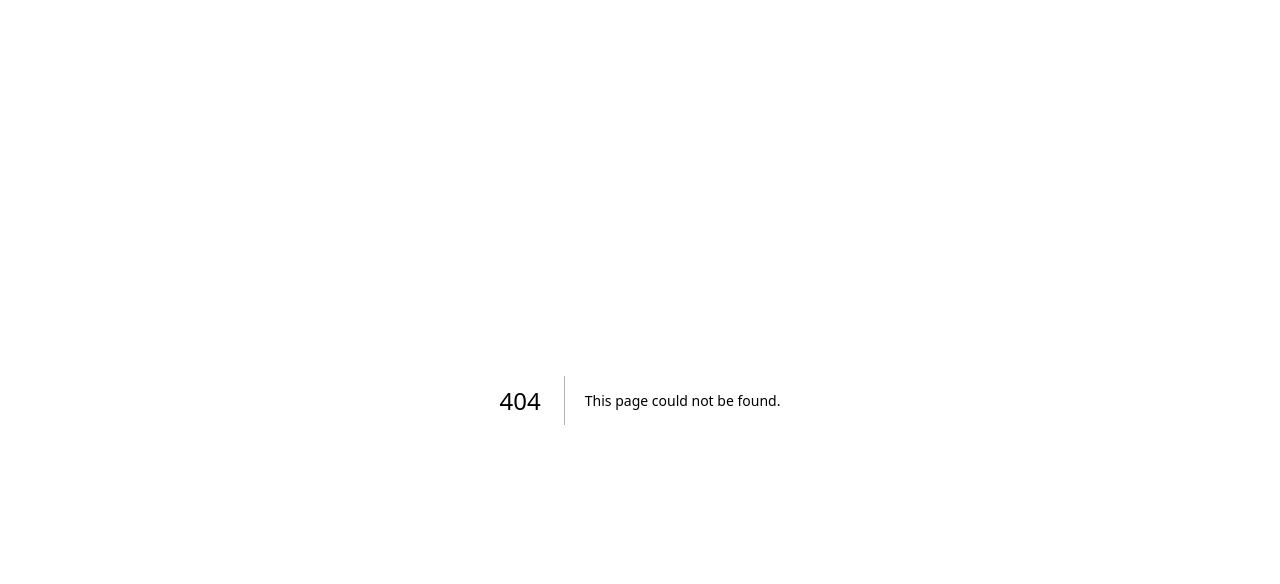
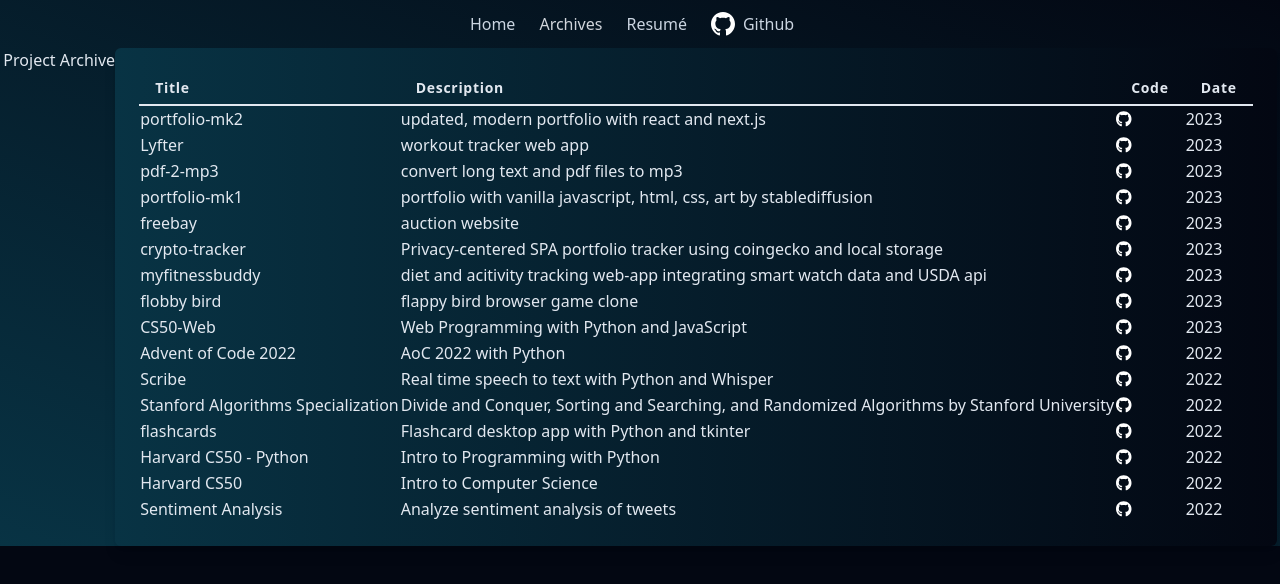
Before and after one commit to JohnZolton/portfolio-mk2, a Next.js app: page /projectarchive in a window 1280 px wide. Before the commit this address had no page. Shown: the top 584 px of the page. Built offline with nearby package versions, Linux system fonts and the light colour scheme.

Commit message:
styling and project archives page

```diff
--- a/package.json
+++ b/package.json
@@ -9,6 +9,10 @@
     "start": "next start"
   },
   "dependencies": {
+    "@fortawesome/fontawesome-svg-core": "^6.4.0",
+    "@fortawesome/free-brands-svg-icons": "^6.4.0",
+    "@fortawesome/free-solid-svg-icons": "^6.4.0",
+    "@fortawesome/react-fontawesome": "^0.2.0",
     "@t3-oss/env-nextjs": "^0.3.1",
     "next": "^13.4.2",
     "react": "18.2.0",
--- a/src/pages/components/navbar.tsx
+++ b/src/pages/components/navbar.tsx
@@ -11,17 +11,9 @@
           Home
         </Link>
         <Link
-          href=""
+          href="projectarchive"
           className="text-gray-300 hover:text-white hover:underline"
-        >
-          My Work
-        </Link>
-        <Link
-          href=""
-          className="text-slate-300 hover:text-white hover:underline"
-        >
-          About
-        </Link>
+        >Archives</Link>
         <Link
         legacyBehavior
           href=""
--- a/src/pages/components/pagelayout.tsx
+++ b/src/pages/components/pagelayout.tsx
@@ -2,7 +2,7 @@
 
 const PageLayout = (props: PropsWithChildren) => {
   return (
-    <main className="flex h-screen justify-center">
+    <main className="flex justify-center bg-gradient-to-tr from-cyan-950 to-gray-950">
       <div className="flex h-full w-full flex-col items-center">
         {props.children}
       </div>
--- /dev/null
+++ b/src/pages/projectarchive.tsx
@@ -0,0 +1,171 @@
+import NavBar from "./components/navbar";
+import PageLayout from "./components/pagelayout";
+import Image from "next/image";
+import Link from "next/link";
+import { FontAwesomeIcon } from "@fortawesome/react-fontawesome";
+import { faGithub } from "@fortawesome/free-brands-svg-icons";
+
+function ProjectPage() {
+
+  return (
+    <PageLayout>
+      <NavBar></NavBar>
+      <div className="flex flex-row flex-wrap justify-center">
+      Project Archive
+      <div className="bg-gradient-to-r from-cyan-950 to-gray-950 p-6 rounded-md shadow-lg">
+  <table className="table-auto w-full text-slate-200">
+    <thead>
+      <tr>
+        <th className="px-4 py-2 border-b-2 border-slate-200 text-left text-sm leading-4 tracking-wider">Title</th>
+        <th className="px-4 py-2 border-b-2 border-slate-200 text-left text-sm leading-4 tracking-wider">Description</th>
+        <th className="px-4 py-2 border-b-2 border-slate-200 text-left text-sm leading-4 tracking-wider">Code</th>
+        <th className="px-4 py-2 border-b-2 border-slate-200 text-left text-sm leading-4 tracking-wider">Date</th>
+      </tr>
+    </thead>
+    <tbody>
+      {projects.map((project, i) => (
+        <TableRow
+          key={i}
+          title={project.title}
+          description={project.description}
+          github={project.github}
+          date={project.date}
+        />
+      ))}
+    </tbody>
+  </table>
+</div>
+
+      </div>
+    </PageLayout>
+  );
+}
+
+export default ProjectPage;
+
+interface ProjectInfo {
+    title: string,
+    description: string,
+    github: string,
+    date: number,
+}
+
+function TableRow({title, description, github, date}: ProjectInfo){
+    return (
+        <tr>
+            <td>{title}</td>
+            <td>{description}</td>
+            <td>
+                <Link legacyBehavior href={github}>
+                <a
+                target="_blank"
+                rel="noopener noreferrer"
+                className="text-white transition duration-300 hover:text-red-500">
+                  <FontAwesomeIcon icon={faGithub} />
+                </a>
+                </Link>
+                </td>
+            <td>{date}</td>
+        </tr>
+    )
+}
+
+const projects: ProjectInfo[] = [
+    {
+        title: "portfolio-mk2",
+        description: "updated, modern portfolio with react and next.js",
+        github: "https://github.com/JohnZolton/portfolio-mk2",
+        date: 2023
+},
+    {
+        title: "Lyfter",
+        description: "workout tracker web app",
+        github: "https://github.com/JohnZolton/lyfter",
+        date: 2023
+},
+    {
+        title: "pdf-2-mp3",
+        description: "convert long text and pdf files to mp3",
+        github: "https://github.com/JohnZolton/pdf-2-mp3-two",
+        date: 2023
+},
+    {
+        title: "portfolio-mk1",
+        description: "portfolio with vanilla javascript, html, css, art by stablediffusion",
+        github: "https://github.com/JohnZolton/johnzolton.github.io",
+        date: 2023
+},
+    {
+        title: "freebay",
+        description: "auction website",
+        github: "https://github.com/JohnZolton/freebay",
+        date: 2023
+},
+    {
+        title: "crypto-tracker",
+        description: "Privacy-centered SPA portfolio tracker using coingecko and local storage",
+        github: "https://github.com/JohnZolton/crypto-tracker",
+        date: 2023
+},
+    {
+        title: "myfitnessbuddy",
+        description: "diet and acitivity tracking web-app integrating smart watch data and USDA api",
+        github: "https://github.com/JohnZolton/fitness",
+        date: 2023
+},
+    {
+        title: "flobby bird",
+        description: "flappy bird browser game clone",
+        github: "https://github.com/JohnZolton/flobby-bird",
+        date: 2023
+},
+    {
+        title: "CS50-Web",
+        description: "Web Programming with Python and JavaScript",
+        github: "https://github.com/JohnZolton/CS50-Web",
+        date: 2023
+},
+    {
+        title: "Advent of Code 2022",
+        description: "AoC 2022 with Python",
+        github: "https://github.com/JohnZolton/Adventofcode2022",
+        date: 2022
+},
+    {
+        title: "Scribe",
+        description: "Real time speech to text with Python and Whisper",
+        github: "https://github.com/JohnZolton/scribe",
+        date: 2022
+},
+    {
+        title: "Stanford Algorithms Specialization",
+        description: "Divide and Conquer, Sorting and Searching, and Randomized Algorithms by Stanford University ",
+        github: "https://github.com/JohnZolton/Stanford_Algos_Specialization",
+        date: 2022
+},
+    {
+        title: "flashcards",
+        description: "Flashcard desktop app with Python and tkinter",
+        github: "https://github.com/JohnZolton/flashcards",
+        date: 2022
+},
+    {
+        title: "Harvard CS50 - Python",
+        description: "Intro to Programming with Python",
+        github: "https://github.com/JohnZolton/CS50_Python",
+        date: 2022
+},
+    {
+        title: "Harvard CS50",
+        description: "Intro to Computer Science",
+        github: "https://github.com/JohnZolton/Stanford_Algos_Specialization",
+        date: 2022
+},
+    {
+        title: "Sentiment Analysis",
+        description: "Analyze sentiment analysis of tweets",
+        github: "https://github.com/JohnZolton/Sentiment-analysis",
+        date: 2022
+},
+
+]
```
Also changed, not shown: 1 other file (tests, documents, lock files or other folders).
